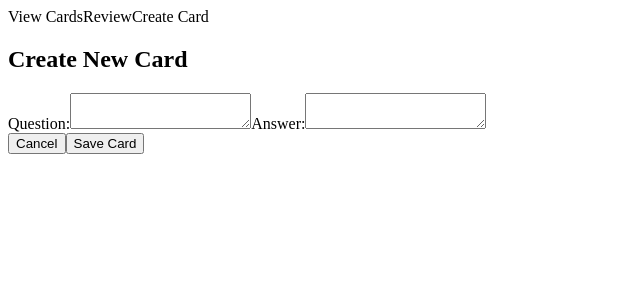
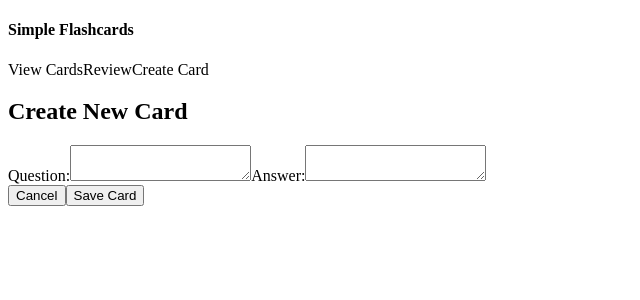
Before and after one commit to felix-chin/simple-flashcards, a React app: page / in a window 1280 px wide. Shown: the top 300 px of the page, without its empty margins (0-640 px from the left). Built offline with nearby package versions, Linux system fonts and the light colour scheme; the HTML template or start-up script is replaced by a standard one.

Commit message:
added heading to navbar

```diff
--- a/src/components/nav.jsx
+++ b/src/components/nav.jsx
@@ -29,9 +29,14 @@ export default function Nav(props) {
 
   return (
     <nav className="navbar d-flex justify-content-end mb-4">
-      <span role="button" onClick={() => setView('view-cards')} className={'btn btn-outline-primary border-0 ' + viewClass}>View Cards</span>
-      <span role="button" onClick={handleReviewClick} className={'btn btn-outline-primary border-0 ml-1 ' + reviewClass}>Review</span>
-      <span role="button" onClick={() => setView('create-card')} className={'btn btn-outline-primary border-0 ml-1 ' + createClass}>Create Card</span>
+      <div className="navbar-brand">
+        <h4 onClick={() => setView('create-card')} className="font-weight-bold">Simple Flashcards</h4>
+      </div>
+      <div className="ml-auto">
+        <span role="button" onClick={() => setView('view-cards')} className={'btn btn-outline-primary border-0 ' + viewClass}>View Cards</span>
+        <span role="button" onClick={handleReviewClick} className={'btn btn-outline-primary border-0 ml-1 ' + reviewClass}>Review</span>
+        <span role="button" onClick={() => setView('create-card')} className={'btn btn-outline-primary border-0 ml-1 ' + createClass}>Create Card</span>
+      </div>
     </nav>
   )
 }
```
Also changed, not shown: 1 other file (tests, documents, lock files or other folders).
